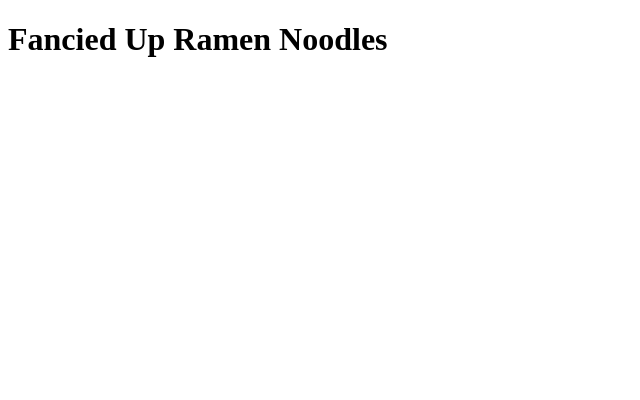
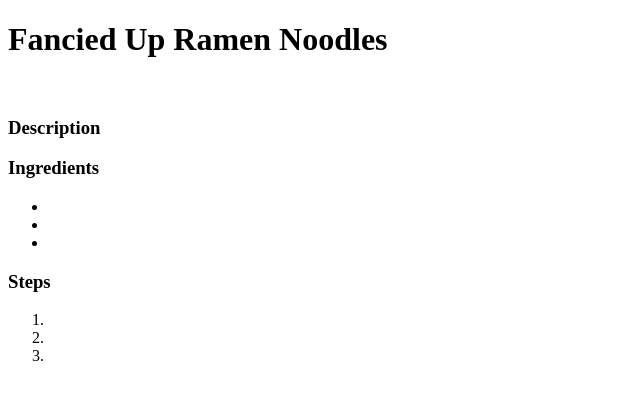
Before and after one commit to nicoledj/odin-recipes, a plain HTML site: page recipes/fancied-up-ramen.html in a window 1280 px wide. Shown: the whole page, without its empty margins (0-640 px from the left). Drawn offline with Linux system fonts and the light colour scheme.

Commit message:
Add basic page structure for ramen and penne
Add description, ingredients, steps, lists to be filled in later.

```diff
--- a/recipes/fancied-up-ramen.html
+++ b/recipes/fancied-up-ramen.html
@@ -6,5 +6,20 @@
     </head>
     <body>
         <h1>Fancied Up Ramen Noodles</h1>
+        <img>
+        <h3>Description</h3>
+        <p></p>
+        <h3>Ingredients</h3>
+        <ul>
+            <li></li>
+            <li></li>
+            <li></li>
+        </ul>
+        <h3>Steps</h3>
+        <ol>
+            <li></li>
+            <li></li>
+            <li></li>
+        </ol>
     </body>
 </html>
```
Also changed, not shown: recipes/penne-with-butternut.html (+15 -0 lines).
